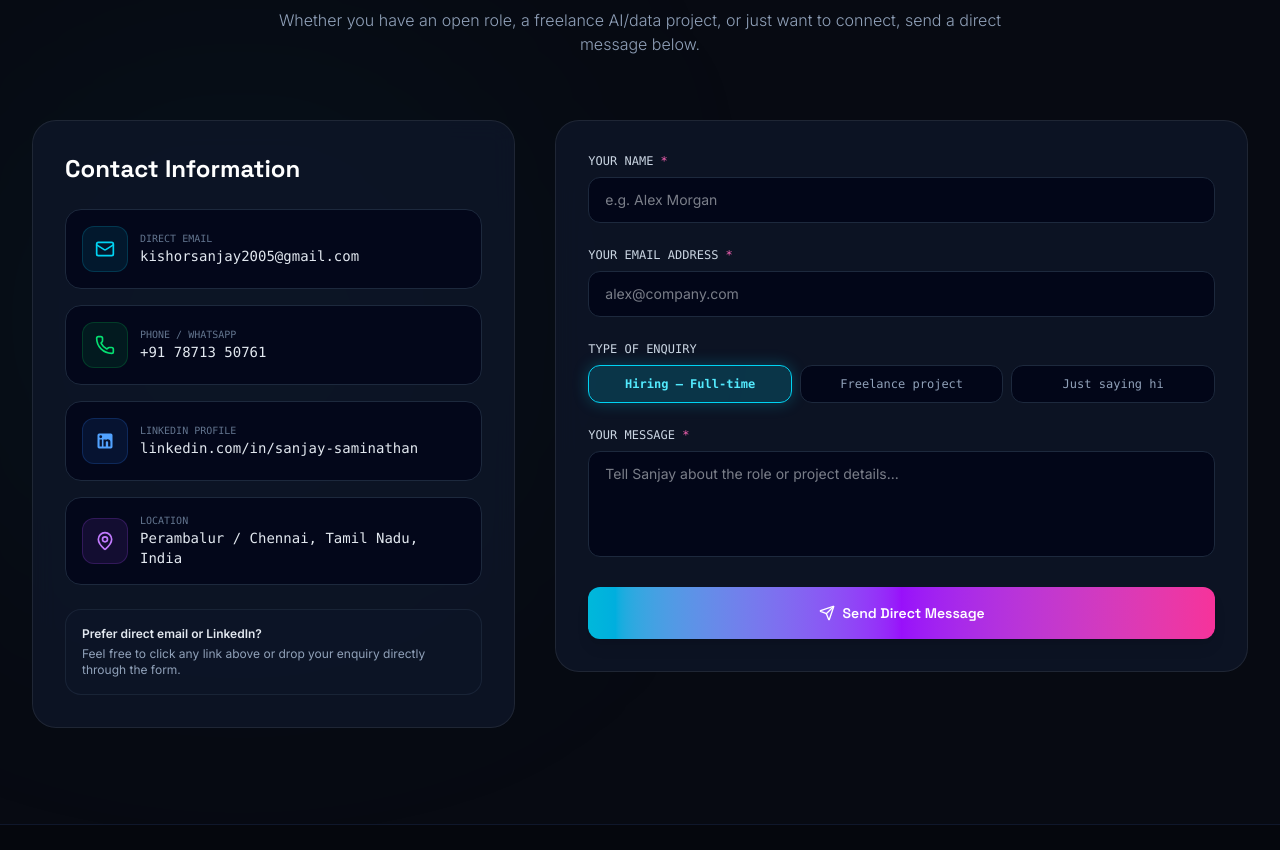
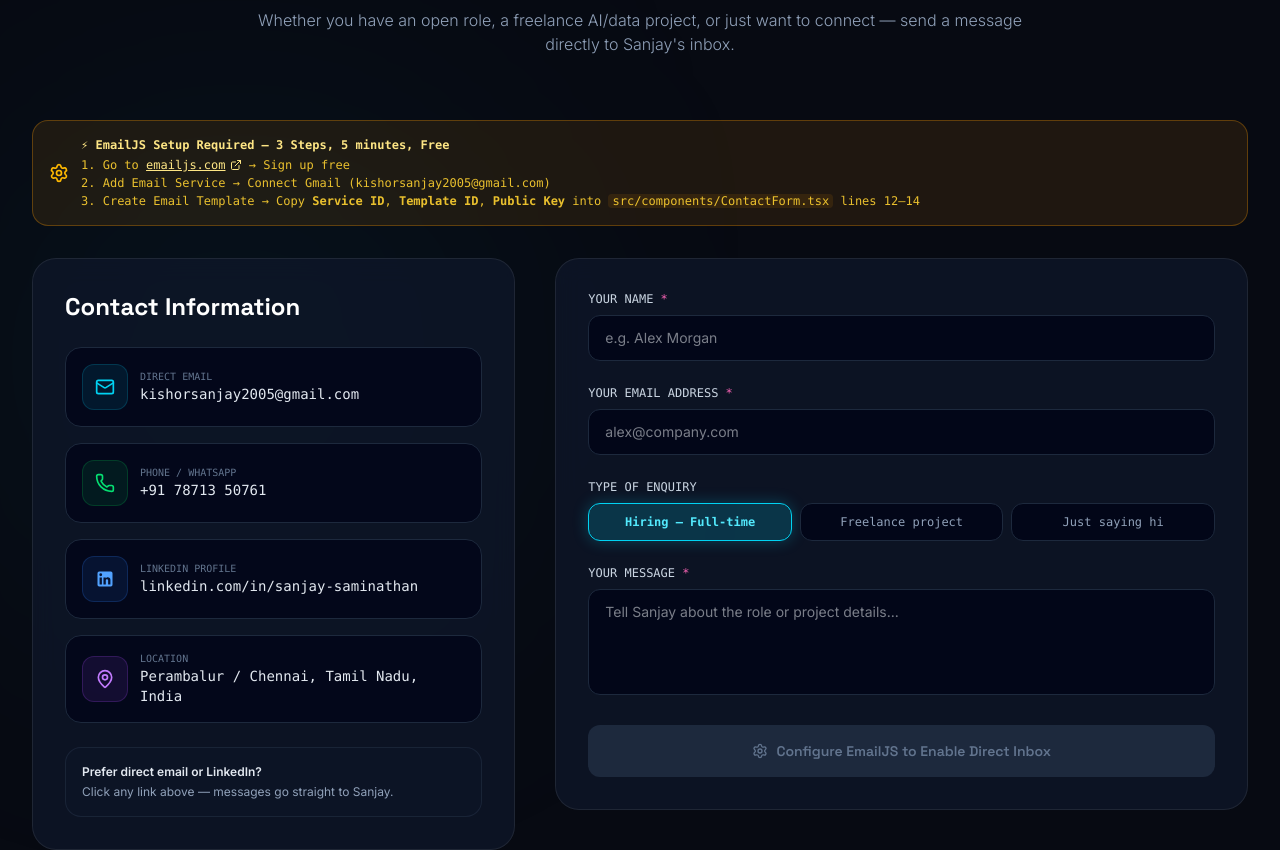
Before and after one commit to SANJAYJOY2K5/SANJAY-SAMINATH-SOFTWARE-PORTFOLIO, a React (Vite) app: page / in a window 1280 px wide. Shown: the part 5354-6204 px from the top of the page. Built offline with nearby package versions, Linux system fonts and the light colour scheme.

Commit message:
Add EmailJS direct inbox integration for contact form

```diff
--- a/package.json
+++ b/package.json
@@ -10,6 +10,7 @@
     "preview": "vite preview"
   },
   "dependencies": {
+    "@emailjs/browser": "^4.4.1",
     "@google/genai": "^2.18.0",
     "@mediapipe/tasks-vision": "^1.0.1",
     "@types/canvas-confetti": "^1.9.0",
--- a/src/components/ContactForm.tsx
+++ b/src/components/ContactForm.tsx
@@ -1,7 +1,24 @@
 import React, { useState } from 'react';
-import { Mail, Phone, MapPin, Send, CheckCircle2, Sparkles, AlertCircle } from 'lucide-react';
+import { Mail, Phone, MapPin, Send, CheckCircle2, Sparkles, AlertCircle, ExternalLink, Settings } from 'lucide-react';
 import { LinkedinIcon } from './Icons';
+import emailjs from '@emailjs/browser';
 import confetti from 'canvas-confetti';
+
+// ─── EmailJS Configuration ───────────────────────────────────────────────────
+// To enable direct inbox delivery:
+// 1. Go to https://www.emailjs.com and sign up for FREE
+// 2. Add Email Service → connect your Gmail (kishorsanjay2005@gmail.com)
+// 3. Create Email Template with variables: {{from_name}}, {{from_email}}, {{enquiry_type}}, {{message}}
+// 4. Copy your Service ID, Template ID, and Public Key below
+const EMAILJS_SERVICE_ID  = 'YOUR_SERVICE_ID';   // e.g. 'service_abc123'
+const EMAILJS_TEMPLATE_ID = 'YOUR_TEMPLATE_ID';  // e.g. 'template_xyz456'
+const EMAILJS_PUBLIC_KEY  = 'YOUR_PUBLIC_KEY';   // e.g. 'AbCdEfGhIjKl'
+// ─────────────────────────────────────────────────────────────────────────────
+
+const isEmailJSConfigured =
+  EMAILJS_SERVICE_ID  !== 'YOUR_SERVICE_ID' &&
+  EMAILJS_TEMPLATE_ID !== 'YOUR_TEMPLATE_ID' &&
+  EMAILJS_PUBLIC_KEY  !== 'YOUR_PUBLIC_KEY';
 
 export const ContactForm: React.FC = () => {
   const [formData, setFormData] = useState({
@@ -14,6 +31,7 @@
   const [errors, setErrors] = useState<{ [key: string]: string }>({});
   const [isSubmitting, setIsSubmitting] = useState(false);
   const [isSubmitted, setIsSubmitted] = useState(false);
+  const [submitError, setSubmitError] = useState<string | null>(null);
 
   const enquiryOptions = [
     "Hiring — Full-time",
@@ -34,32 +52,35 @@
     return Object.keys(errs).length === 0;
   };
 
-  const handleSubmit = (e: React.FormEvent) => {
+  const handleSubmit = async (e: React.FormEvent) => {
     e.preventDefault();
     if (!validate()) return;
 
     setIsSubmitting(true);
+    setSubmitError(null);
 
-    const subject = encodeURIComponent(
-      `[Portfolio Enquiry] ${formData.enquiryType} — from ${formData.name}`
-    );
-    const body = encodeURIComponent(
-      `Hi Sanjay,\n\nName: ${formData.name}\nEmail: ${formData.email}\nEnquiry Type: ${formData.enquiryType}\n\nMessage:\n${formData.message}\n\n---\nSent via portfolio contact form.`
-    );
+    try {
+      await emailjs.send(
+        EMAILJS_SERVICE_ID,
+        EMAILJS_TEMPLATE_ID,
+        {
+          from_name:    formData.name,
+          from_email:   formData.email,
+          enquiry_type: formData.enquiryType,
+          message:      formData.message,
+          to_email:     'kishorsanjay2005@gmail.com',
+        },
+        EMAILJS_PUBLIC_KEY
+      );
 
-    // Open Gmail compose with pre-filled message directly in the visitor's mail client
-    const mailtoLink = `mailto:kishorsanjay2005@gmail.com?subject=${subject}&body=${body}`;
-    window.open(mailtoLink, '_blank');
-
-    // Fire celebratory confetti
-    confetti({
-      particleCount: 80,
-      spread: 70,
-      origin: { y: 0.6 }
-    });
-
-    setIsSubmitting(false);
-    setIsSubmitted(true);
+      confetti({ particleCount: 90, spread: 80, origin: { y: 0.6 } });
+      setIsSubmitted(true);
+    } catch (err: any) {
+      console.error('EmailJS error:', err);
+      setSubmitError('Failed to send message. Please email directly at kishorsanjay2005@gmail.com');
+    } finally {
+      setIsSubmitting(false);
+    }
   };
 
   return (
@@ -79,23 +100,33 @@
             Let's Build Something <span className="gradient-text">Great Together</span>
           </h2>
           <p className="text-slate-400 text-sm sm:text-base font-light">
-            Whether you have an open role, a freelance AI/data project, or just want to connect, send a direct message below.
+            Whether you have an open role, a freelance AI/data project, or just want to connect — send a message directly to Sanjay's inbox.
           </p>
         </div>
+
+        {/* EmailJS Setup Banner (only shown when not configured) */}
+        {!isEmailJSConfigured && (
+          <div className="mb-8 p-4 rounded-2xl bg-amber-500/10 border border-amber-500/30 text-amber-300 text-xs font-mono flex flex-col sm:flex-row items-start sm:items-center gap-3">
+            <Settings className="w-5 h-5 text-amber-400 shrink-0" />
+            <div>
+              <p className="font-semibold text-amber-200 mb-1">⚡ EmailJS Setup Required — 3 Steps, 5 minutes, Free</p>
+              <ol className="list-decimal list-inside space-y-0.5 text-amber-300/90">
+                <li>Go to <a href="https://www.emailjs.com" target="_blank" rel="noreferrer" className="text-amber-200 underline inline-flex items-center gap-1">emailjs.com <ExternalLink className="w-3 h-3" /></a> → Sign up free</li>
+                <li>Add Email Service → Connect Gmail (kishorsanjay2005@gmail.com)</li>
+                <li>Create Email Template → Copy <strong>Service ID</strong>, <strong>Template ID</strong>, <strong>Public Key</strong> into <code className="bg-amber-500/10 px-1 rounded">src/components/ContactForm.tsx</code> lines 12–14</li>
+              </ol>
+            </div>
+          </div>
+        )}
 
         <div className="grid grid-cols-1 lg:grid-cols-12 gap-10">
 
           {/* Left Column: Direct Contact Info */}
           <div className="lg:col-span-5 space-y-6">
             <div className="glass-card rounded-3xl p-6 sm:p-8 border border-slate-800 space-y-6">
-
-              <h3 className="font-heading font-bold text-2xl text-white">
-                Contact Information
-              </h3>
+              <h3 className="font-heading font-bold text-2xl text-white">Contact Information</h3>
 
               <div className="space-y-4 font-mono text-xs sm:text-sm">
-
-                {/* Email */}
                 <a
                   href="mailto:kishorsanjay2005@gmail.com"
                   className="flex items-center space-x-3 p-4 rounded-2xl bg-slate-950/80 border border-slate-800 hover:border-cyan-500/40 text-slate-200 hover:text-cyan-300 transition-colors group"
@@ -109,7 +140,6 @@
                   </div>
                 </a>
 
-                {/* Phone */}
                 <a
                   href="tel:+917871350761"
                   className="flex items-center space-x-3 p-4 rounded-2xl bg-slate-950/80 border border-slate-800 hover:border-green-500/40 text-slate-200 hover:text-green-300 transition-colors group"
@@ -123,7 +153,6 @@
                   </div>
                 </a>
 
-                {/* LinkedIn */}
                 <a
                   href="https://www.linkedin.com/in/sanjay-saminathan-6908202a3"
                   target="_blank"
@@ -139,7 +168,6 @@
                   </div>
                 </a>
 
-                {/* Location */}
                 <div className="flex items-center space-x-3 p-4 rounded-2xl bg-slate-950/80 border border-slate-800 text-slate-300">
                   <div className="p-3 bg-purple-500/10 text-purple-400 rounded-xl border border-purple-500/20">
                     <MapPin className="w-5 h-5" />
@@ -149,32 +177,27 @@
                     <span className="font-medium text-slate-200">Perambalur / Chennai, Tamil Nadu, India</span>
                   </div>
                 </div>
-
               </div>
 
-              {/* Secondary Helper Note */}
               <div className="p-4 bg-slate-900/40 rounded-2xl border border-slate-800/80 text-xs text-slate-400">
                 <span className="text-slate-200 font-semibold block mb-1">Prefer direct email or LinkedIn?</span>
-                Feel free to click any link above or drop your enquiry directly through the form.
+                Click any link above — messages go straight to Sanjay.
               </div>
-
             </div>
           </div>
 
-          {/* Right Column: Interactive Form */}
+          {/* Right Column: Form */}
           <div className="lg:col-span-7">
             <div className="glass-card rounded-3xl p-6 sm:p-8 border border-slate-800">
 
               {isSubmitted ? (
-                <div className="py-12 text-center space-y-4 animate-fadeIn">
+                <div className="py-12 text-center space-y-4">
                   <div className="w-16 h-16 bg-emerald-500/20 text-emerald-400 rounded-full border border-emerald-500/40 flex items-center justify-center mx-auto shadow-[0_0_30px_rgba(16,185,129,0.3)]">
                     <CheckCircle2 className="w-8 h-8" />
                   </div>
-                  <h3 className="font-heading font-bold text-2xl text-white">
-                    Message Sent Successfully!
-                  </h3>
+                  <h3 className="font-heading font-bold text-2xl text-white">Message Delivered!</h3>
                   <p className="text-sm text-slate-300 max-w-md mx-auto">
-                    Thank you for reaching out, <strong>{formData.name}</strong>. Sanjay has received your enquiry and will respond shortly via <strong>{formData.email}</strong>.
+                    Thank you <strong>{formData.name}</strong>! Your message has been sent directly to Sanjay's inbox. He'll respond to <strong>{formData.email}</strong> shortly.
                   </p>
                   <button
                     onClick={() => {
@@ -188,8 +211,7 @@
                 </div>
               ) : (
                 <form onSubmit={handleSubmit} className="space-y-6">
-
-                  {/* Name Input */}
+                  {/* Name */}
                   <div>
                     <label className="block text-xs font-mono text-slate-300 mb-2">
                       YOUR NAME <span className="text-pink-400">*</span>
@@ -199,19 +221,16 @@
                       placeholder="e.g. Alex Morgan"
                       value={formData.name}
                       onChange={(e) => setFormData({ ...formData, name: e.target.value })}
-                      className={`w-full px-4 py-3 bg-slate-950 rounded-xl border ${
-                        errors.name ? 'border-pink-500' : 'border-slate-800 focus:border-cyan-500'
-                      } text-slate-100 text-sm focus:outline-none transition-colors font-body`}
+                      className={`w-full px-4 py-3 bg-slate-950 rounded-xl border ${errors.name ? 'border-pink-500' : 'border-slate-800 focus:border-cyan-500'} text-slate-100 text-sm focus:outline-none transition-colors`}
                     />
                     {errors.name && (
                       <span className="text-xs text-pink-400 mt-1 flex items-center space-x-1 font-mono">
-                        <AlertCircle className="w-3.5 h-3.5" />
-                        <span>{errors.name}</span>
+                        <AlertCircle className="w-3.5 h-3.5" /><span>{errors.name}</span>
                       </span>
                     )}
                   </div>
 
-                  {/* Email Input */}
+                  {/* Email */}
                   <div>
                     <label className="block text-xs font-mono text-slate-300 mb-2">
                       YOUR EMAIL ADDRESS <span className="text-pink-400">*</span>
@@ -221,23 +240,18 @@
                       placeholder="alex@company.com"
                       value={formData.email}
                       onChange={(e) => setFormData({ ...formData, email: e.target.value })}
-                      className={`w-full px-4 py-3 bg-slate-950 rounded-xl border ${
-                        errors.email ? 'border-pink-500' : 'border-slate-800 focus:border-cyan-500'
-                      } text-slate-100 text-sm focus:outline-none transition-colors font-body`}
+                      className={`w-full px-4 py-3 bg-slate-950 rounded-xl border ${errors.email ? 'border-pink-500' : 'border-slate-800 focus:border-cyan-500'} text-slate-100 text-sm focus:outline-none transition-colors`}
                     />
                     {errors.email && (
                       <span className="text-xs text-pink-400 mt-1 flex items-center space-x-1 font-mono">
-                        <AlertCircle className="w-3.5 h-3.5" />
-                        <span>{errors.email}</span>
+                        <AlertCircle className="w-3.5 h-3.5" /><span>{errors.email}</span>
                       </span>
                     )}
                   </div>
 
-                  {/* Enquiry Type Selector */}
+                  {/* Enquiry Type */}
                   <div>
-                    <label className="block text-xs font-mono text-slate-300 mb-2">
-                      TYPE OF ENQUIRY
-                    </label>
+                    <label className="block text-xs font-mono text-slate-300 mb-2">TYPE OF ENQUIRY</label>
                     <div className="grid grid-cols-1 sm:grid-cols-3 gap-2">
                       {enquiryOptions.map((opt) => (
                         <button
@@ -256,7 +270,7 @@
                     </div>
                   </div>
 
-                  {/* Message Input */}
+                  {/* Message */}
                   <div>
                     <label className="block text-xs font-mono text-slate-300 mb-2">
                       YOUR MESSAGE <span className="text-pink-400">*</span>
@@ -266,37 +280,49 @@
                       placeholder="Tell Sanjay about the role or project details..."
                       value={formData.message}
                       onChange={(e) => setFormData({ ...formData, message: e.target.value })}
-                      className={`w-full px-4 py-3 bg-slate-950 rounded-xl border ${
-                        errors.message ? 'border-pink-500' : 'border-slate-800 focus:border-cyan-500'
-                      } text-slate-100 text-sm focus:outline-none transition-colors font-body resize-none`}
+                      className={`w-full px-4 py-3 bg-slate-950 rounded-xl border ${errors.message ? 'border-pink-500' : 'border-slate-800 focus:border-cyan-500'} text-slate-100 text-sm focus:outline-none transition-colors resize-none`}
                     />
                     {errors.message && (
                       <span className="text-xs text-pink-400 mt-1 flex items-center space-x-1 font-mono">
-                        <AlertCircle className="w-3.5 h-3.5" />
-                        <span>{errors.message}</span>
+                        <AlertCircle className="w-3.5 h-3.5" /><span>{errors.message}</span>
                       </span>
                     )}
                   </div>
 
+                  {/* Submit error */}
+                  {submitError && (
+                    <div className="p-3 bg-pink-500/10 border border-pink-500/30 rounded-xl text-xs text-pink-300 font-mono flex items-center space-x-2">
+                      <AlertCircle className="w-4 h-4 shrink-0" />
+                      <span>{submitError}</span>
+                    </div>
+                  )}
+
                   {/* Submit Button */}
                   <button
                     type="submit"
-                    disabled={isSubmitting}
-                    className="w-full py-4 bg-gradient-to-r from-cyan-500 via-purple-600 to-pink-500 text-white font-heading font-semibold text-sm rounded-xl shadow-lg hover:shadow-cyan-500/30 hover:scale-[1.01] transition-all flex items-center justify-center space-x-2"
+                    disabled={isSubmitting || !isEmailJSConfigured}
+                    className={`w-full py-4 font-heading font-semibold text-sm rounded-xl transition-all flex items-center justify-center space-x-2 ${
+                      isEmailJSConfigured
+                        ? 'bg-gradient-to-r from-cyan-500 via-purple-600 to-pink-500 text-white shadow-lg hover:shadow-cyan-500/30 hover:scale-[1.01]'
+                        : 'bg-slate-800 text-slate-500 cursor-not-allowed'
+                    }`}
                   >
                     {isSubmitting ? (
-                      <span>Sending Message...</span>
+                      <span>Sending to Sanjay's Inbox...</span>
+                    ) : !isEmailJSConfigured ? (
+                      <span className="flex items-center gap-2">
+                        <Settings className="w-4 h-4" />
+                        Configure EmailJS to Enable Direct Inbox
+                      </span>
                     ) : (
                       <>
                         <Send className="w-4 h-4" />
-                        <span>Send Direct Message</span>
+                        <span>Send to Sanjay's Inbox</span>
                       </>
                     )}
                   </button>
-
                 </form>
               )}
-
             </div>
           </div>
 
```
Also changed, not shown: 1 other file (tests, documents, lock files or other folders).
